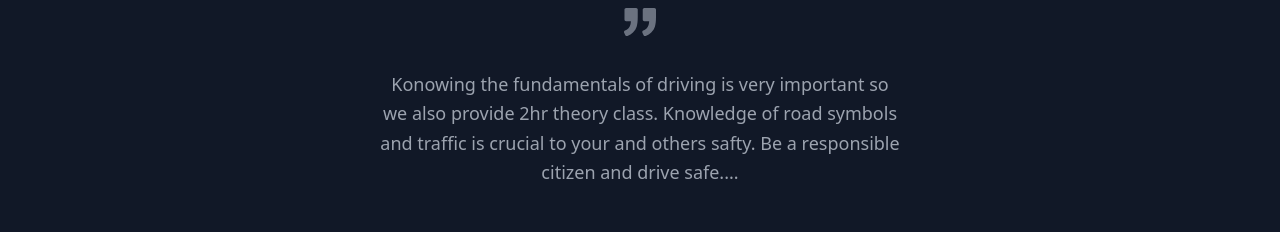
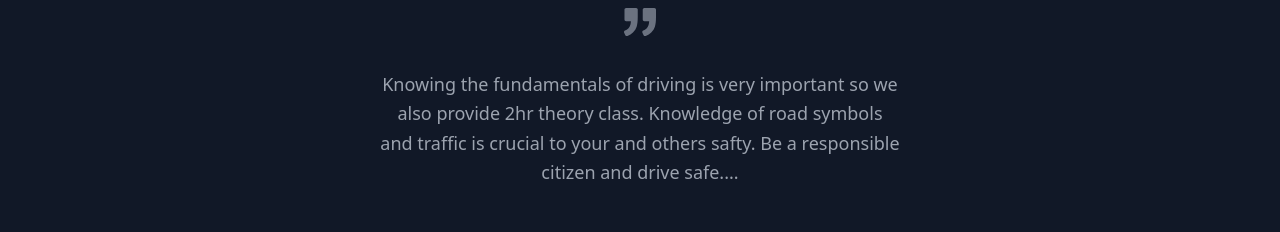
Before and after one commit to sonal-alt/ford-driving-school, a plain HTML site: page theroy.html in a window 1280 px wide. Shown: the part 152-384 px from the top of the page. Drawn offline with nearby package versions, Linux system fonts and the light colour scheme.

Commit message:
Update theroy.html

```diff
--- a/theroy.html
+++ b/theroy.html
@@ -56,7 +56,7 @@
             <svg xmlns="http://www.w3.org/2000/svg" fill="currentColor" class="inline-block w-8 h-8 text-gray-500 mb-8" viewBox="0 0 975.036 975.036">
               <path d="M925.036 57.197h-304c-27.6 0-50 22.4-50 50v304c0 27.601 22.4 50 50 50h145.5c-1.9 79.601-20.4 143.3-55.4 191.2-27.6 37.8-69.399 69.1-125.3 93.8-25.7 11.3-36.8 41.7-24.8 67.101l36 76c11.6 24.399 40.3 35.1 65.1 24.399 66.2-28.6 122.101-64.8 167.7-108.8 55.601-53.7 93.7-114.3 114.3-181.9 20.601-67.6 30.9-159.8 30.9-276.8v-239c0-27.599-22.401-50-50-50zM106.036 913.497c65.4-28.5 121-64.699 166.9-108.6 56.1-53.7 94.4-114.1 115-181.2 20.6-67.1 30.899-159.6 30.899-277.5v-239c0-27.6-22.399-50-50-50h-304c-27.6 0-50 22.4-50 50v304c0 27.601 22.4 50 50 50h145.5c-1.9 79.601-20.4 143.3-55.4 191.2-27.6 37.8-69.4 69.1-125.3 93.8-25.7 11.3-36.8 41.7-24.8 67.101l35.9 75.8c11.601 24.399 40.501 35.2 65.301 24.399z"></path>
             </svg>
-            <p class="leading-relaxed text-lg">Konowing the fundamentals of driving is very important so we also provide 2hr theory class. Knowledge of road symbols and traffic is crucial to your and others safty. Be a responsible citizen and drive safe....</p>
+            <p class="leading-relaxed text-lg">Knowing the fundamentals of driving is very important so we also provide 2hr theory class. Knowledge of road symbols and traffic is crucial to your and others safty. Be a responsible citizen and drive safe....</p>
             <span class="inline-block h-1 w-10 rounded bg-red-500 mt-8 mb-6"></span>
             <h2 class="text-white font-medium title-font tracking-wider text-sm">Team Ford Motor Driving School</h2>
             <p class="text-gray-500">Drive Safe</p>
```
